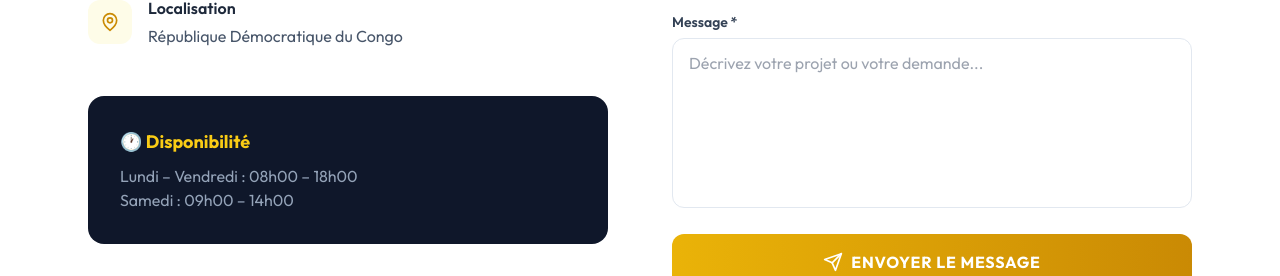
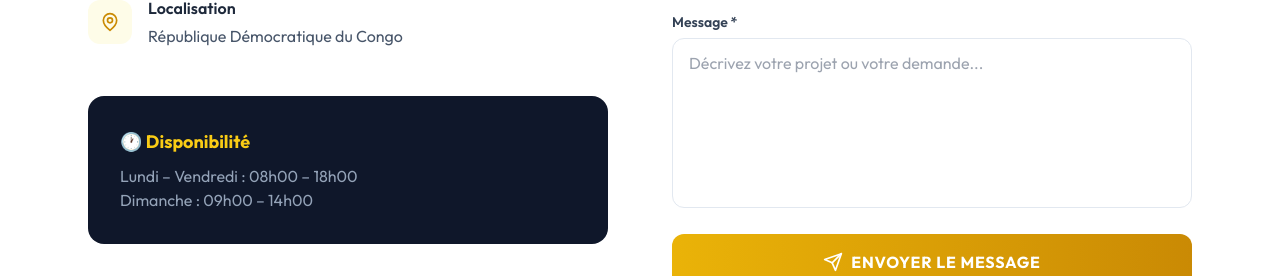
Before and after one commit to josuekasongo/SHINYMEDIA, a React (Vite) app: page /#/contact in a window 1280 px wide. Shown: the part 831-1107 px from the top of the page. Built offline with nearby package versions, Linux system fonts and the light colour scheme.

Commit message:
update: change Samedi to Dimanche in contact hours

```diff
--- a/package.json
+++ b/package.json
@@ -8,7 +8,7 @@
     "build": "vite build",
     "lint": "oxlint",
     "preview": "vite preview",
-    "predeploy": "npm run build",
+    "predeploy": "npm run build && node -e \"require('fs').copyFileSync('dist/index.html', 'dist/404.html')\"",
     "deploy": "gh-pages -d dist"
   },
   "dependencies": {
--- a/src/pages/public/Contact.jsx
+++ b/src/pages/public/Contact.jsx
@@ -71,7 +71,7 @@ export default function Contact() {
             <div className="mt-12 p-8 bg-slate-900 rounded-2xl text-white">
               <p className="text-yellow-400 font-bold text-lg mb-2">🕐 Disponibilité</p>
               <p className="text-slate-400">Lundi – Vendredi : 08h00 – 18h00</p>
-              <p className="text-slate-400">Samedi : 09h00 – 14h00</p>
+              <p className="text-slate-400">Dimanche : 09h00 – 14h00</p>
             </div>
           </div>
 
```
